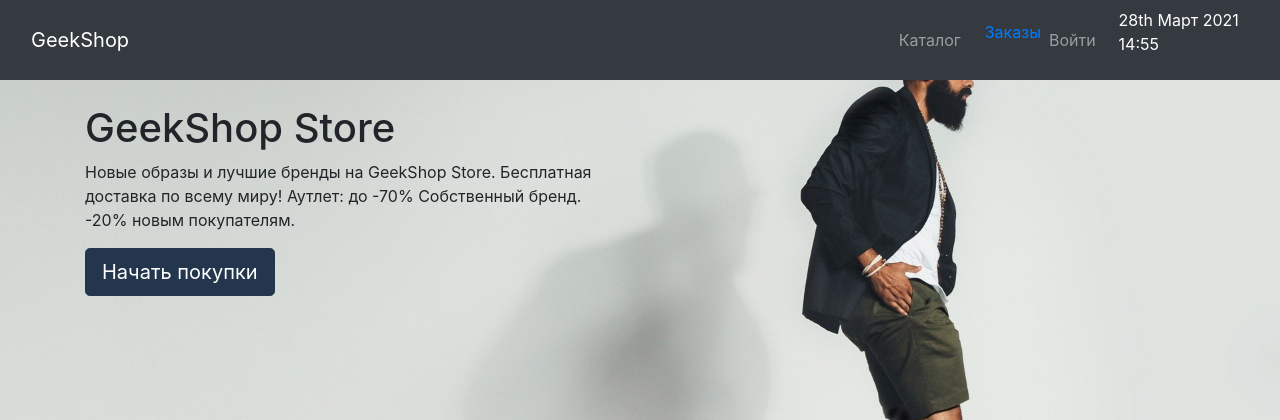
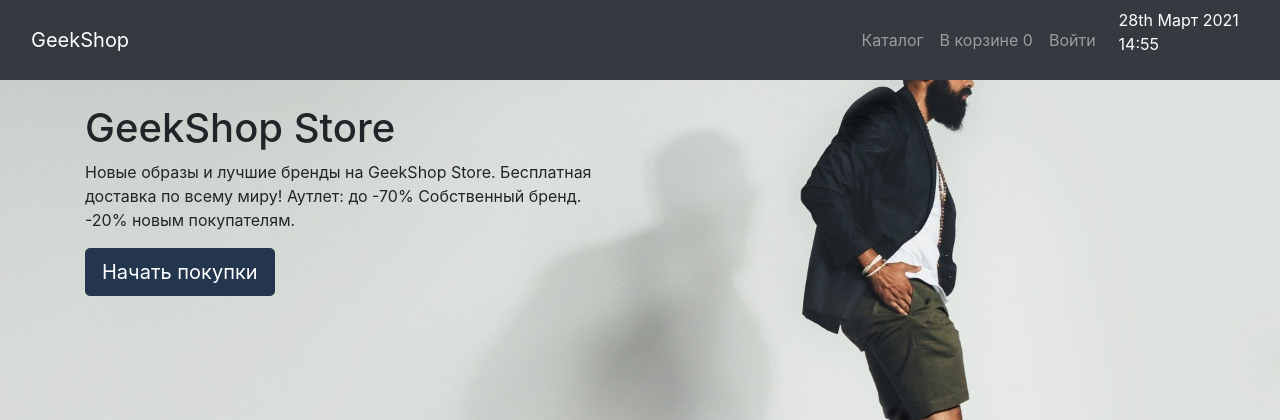
Before and after one commit to Seaman51/geekshop, a Django app: page /?next=/admin-staff/ in a window 1280 px wide. Shown: the top 420 px of the page. Run offline with Django 3.2, Linux system fonts and the light colour scheme; some libraries are stand-ins or nearby versions.

Commit message:
HW Lesson 4 context processor for basket

```diff
--- /dev/null
+++ b/authapp/context_processors.py
@@ -0,0 +1,11 @@
+from basket.models import Basket
+
+
+def basket_count(request):
+    user = request.user
+    if user.is_authenticated:
+        counter = Basket.objects.filter(user=user).count()
+    else:
+        counter = 0
+
+    return {'basket_count': counter}
--- a/geekshop/settings.py
+++ b/geekshop/settings.py
@@ -68,6 +68,7 @@ TEMPLATES = [
                 'django.template.context_processors.request',
                 'django.contrib.auth.context_processors.auth',
                 'django.contrib.messages.context_processors.messages',
+                'authapp.context_processors.basket_count',
                 'social_django.context_processors.backends',
                 'social_django.context_processors.login_redirect',
             ],
@@ -167,7 +168,7 @@ AUTHENTICATION_BACKENDS = (
 )
 
 # Загружаем секреты из файла
-with open('geekshop/vk.json', 'r') as f:
+with open(os.path.join(BASE_DIR, 'geekshop', 'vk.json'), 'r') as f:
     VK = json.load(f)
 
 SOCIAL_AUTH_VK_OAUTH2_KEY = VK['SOCIAL_AUTH_VK_OAUTH2_KEY']
--- a/mainapp/templates/mainapp/base.html
+++ b/mainapp/templates/mainapp/base.html
@@ -37,12 +37,7 @@
                     <a class="nav-link" href="{% url 'products:index' %}">Каталог</a>
                 </li>
                 <li class="nav-item">
-                    <a class="nav-link" href="#"><i class="fas fa-shopping-bag"></i></a>
-                </li>
-                <li class="nav-item">
-                    <a href="{% url 'ordersapp:orders_list' %}">
-                       Заказы
-                   </a>
+                    <a class="nav-link" href="{% url 'ordersapp:orders_list' %}"><i class="fas fa-shopping-bag"></i> В корзине {{ basket_count }}</a>
                 </li>
                 {% if user.is_authenticated %}
                     <li class="nav-item">
```
